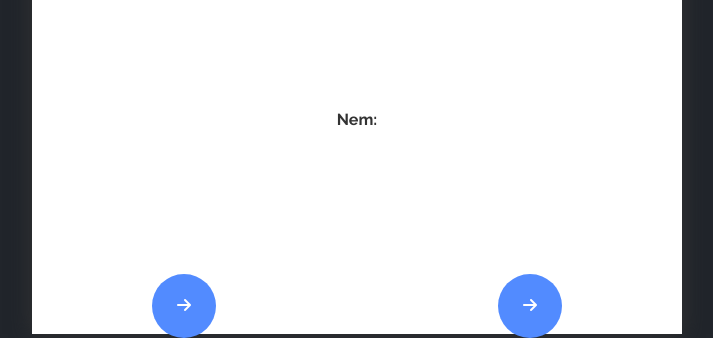
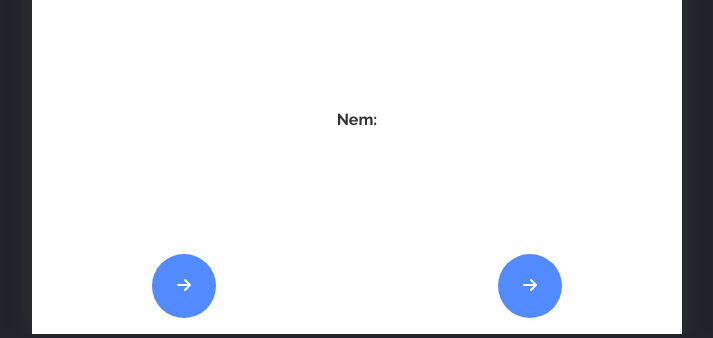
Before and after one commit to erenertan/washingStation, a PHP site: page /index.html in a window 1280 px wide. Shown: the part 840-1178 px from the top of the page, without its empty margins (283-996 px from the left). Run offline with PHP 8.4, Linux system fonts and the light colour scheme; some libraries are stand-ins or nearby versions.

Commit message:
Update style.css

```diff
--- a/style.css
+++ b/style.css
@@ -78,14 +78,13 @@ button {
 #btnWhites {
 	float: right;
 	margin-right:100px;
-	margin-top: -40px;
-	/*15vw*/
+	margin-top: -60px;
 }
 
 #btnBlacks {
 	float: left;
 	margin-left:100px;
-	margin-top: -40px;
+	margin-top: -60px;
 }
 
 /*#buttonDiv {
```
